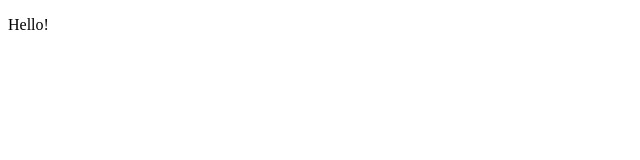
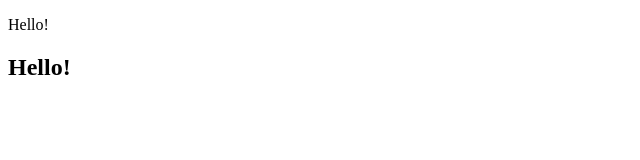
Before and after one commit to pinokio95/project, a plain HTML site: page index.html in a window 1280 px wide. Shown: the whole page, without its empty margins (0-640 px from the left). Drawn offline with Linux system fonts and the light colour scheme; files whose address does not match are found by name.

Commit message:
index.html mod

```diff
--- a/index.html
+++ b/index.html
@@ -9,10 +9,7 @@
 <body>
 
     <p>Hello!</p>
-
-    <!-- <script>
-        alert(1);
-    </script> -->
+    <h2>Hello!</h2>
     <script src="js/script.js"></script>
 </body>
 </html>
--- a/js/script.js
+++ /dev/null
@@ -1 +0,0 @@
-"use strict";
```
